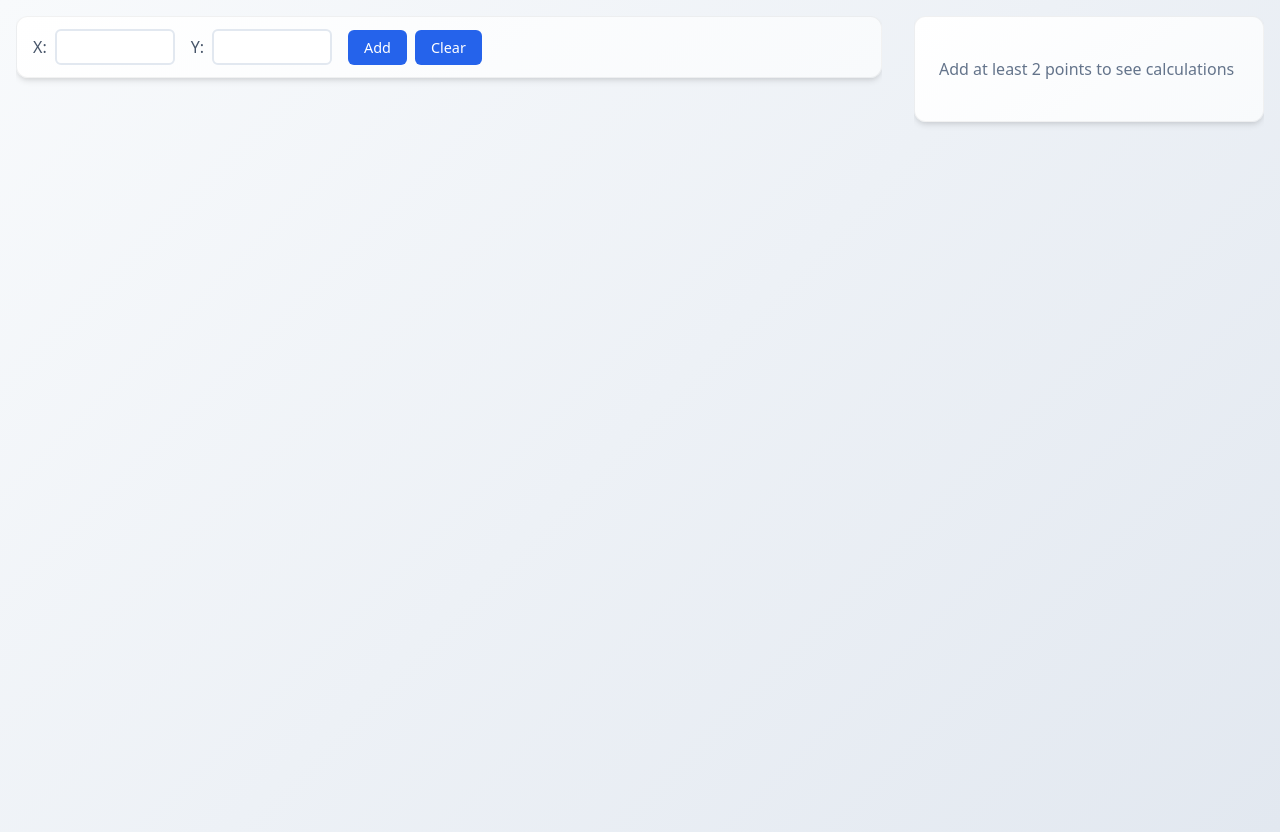
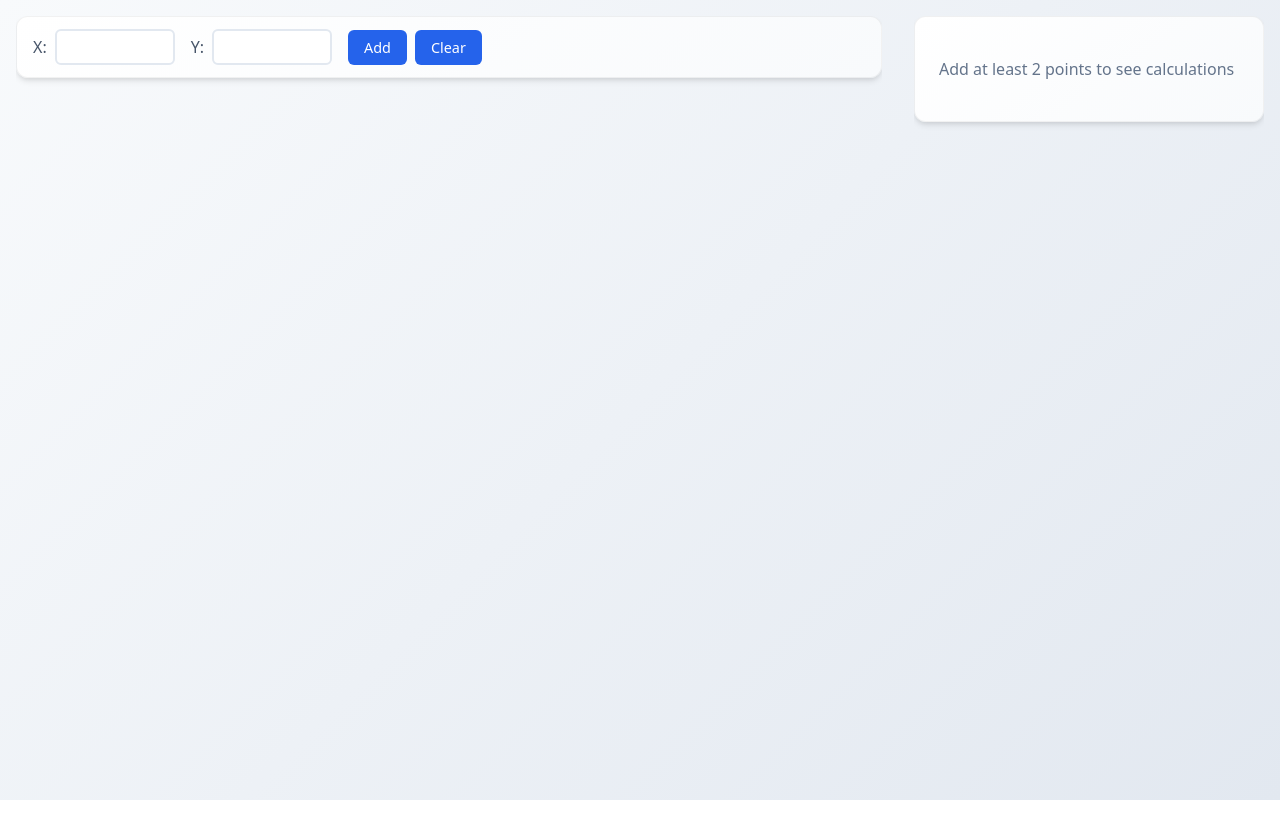
Before and after one commit to EricMaibach/LinearRegressionAnalysis, a React (Vite) app: page / in a window 1280 px wide. After the commit the page ends 800 px from the top, so only its background shows below. Built offline with nearby package versions, Linux system fonts and the light colour scheme.

Commit message:
Fix page height

```diff
--- a/src/App.css
+++ b/src/App.css
@@ -40,20 +40,24 @@
   padding: 1rem;
   color: var(--text-body);
   background: linear-gradient(135deg, #f8fafc 0%, #e2e8f0 100%);
-  min-height: 100vh;
+  height: 100vh;
+  box-sizing: border-box;
 }
 
 .container {
   width: 100%;
+  height: 100%;
+  display: flex;
+  flex-direction: column;
 }
 
 /* Two-panel layout */
 .two-panel-layout {
   display: flex;
   gap: 2rem;
-  height: 100vh;
-  max-height: calc(100vh - 4rem);
+  flex: 1;
   width: 100%;
+  min-height: 0;
 }
 
 .main-panel {
```
